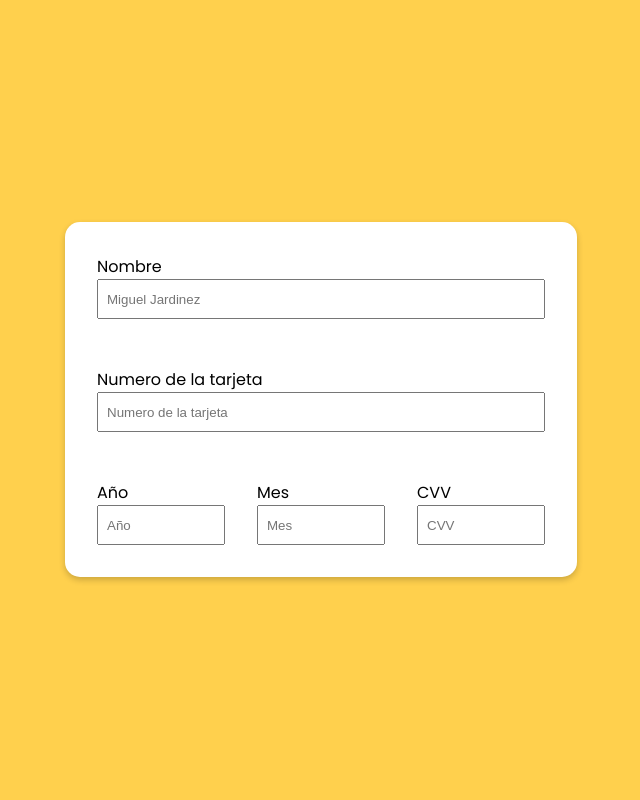
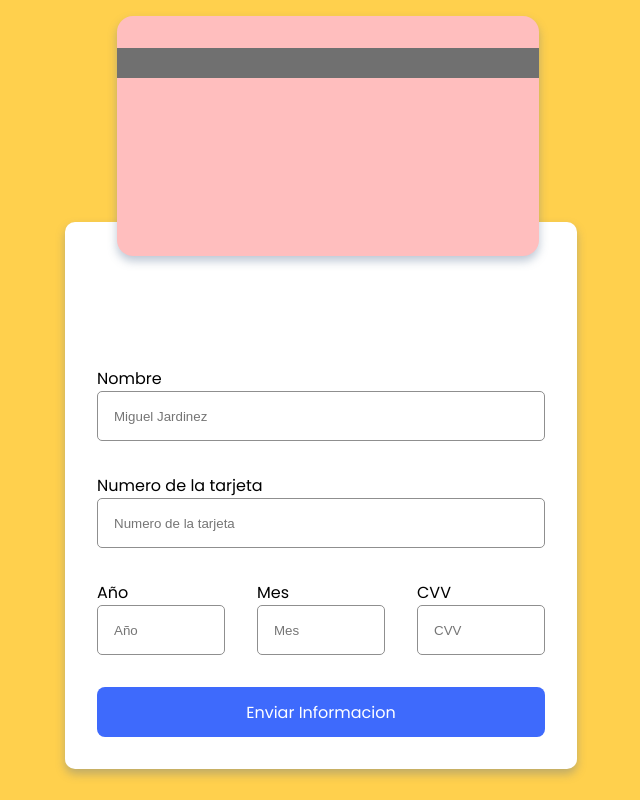
Before and after one commit to MiguelJardinez/formulario_tarjeta, a plain HTML site: page index.html in a window 1280 px wide. Shown: the whole page, without its empty margins (334-974 px from the left). Drawn offline with Linux system fonts and the light colour scheme.

Commit message:
Se termino el diseño de la tarjeta

```diff
--- a/index.html
+++ b/index.html
@@ -10,20 +10,33 @@
 
 <body>
 
-    <section class="tarjeta-frontal">
+
+    <div class="tarjeta-diseno">
+        <div class="container">
+
+            <section class="tarjeta trasera">
+                <div class="decoracion">
+                    <div class="barra"></div>
+                </div>
                 <div class="card-info">
 
                 </div>
             </section>
 
-    <section class="tarjeta-trasera">
+            <section class="tarjeta frontal">
                 <div class="card-info">
 
                 </div>
             </section>
 
-    <section class="tarjeta">
+        </div>
+    </div>
+
+
+    <section class="tarjeta-informacion">
         <div class="container">
+
+
             <div class="info-tarjeta">
                 <div class="entradas">
 
@@ -46,8 +59,10 @@
                                 <p>CVV</p><input type="text" placeholder="CVV">
                             </label>
                         </div>
+                        <div class="boton">
+                            <a class="enviar" href="">Enviar Informacion</a>
+                        </div>
                     </form>
-
                 </div>
             </div>
         </div>
--- a/sass/style.scss
+++ b/sass/style.scss
@@ -6,13 +6,15 @@ $color-fondo: #FFD04D;
 $color-tarjeta: linear-gradient(120deg #055D6B, #00B0A6);
 $color-bg: linear-gradient(90deg #E1AA12, #FF943B );
 $color-error: #FFBEBE;
+$color-boton: #3e6afc;
 $color-autocompletadp: #DEF3FE;
 
 //Box-shadow
-$sombra-form: 0 3px 6px rgba(0,0,0, 0.2);
+$sombra-form: 0 5px 10px rgba(90, 116, 148, 0.4);
 
 //color de fuente
 $color-letras-normales: #707070;
+$color-borde-input: #8f8f8f;
 $color-letras-tarjeta: #EEEEEE;
 $color-letras-error: #D62828;
 
@@ -41,10 +43,58 @@ body{
     background: $color-fondo;
 }
 
+a{
+    color: white;
+    text-decoration: none;
+}
+
+
 input{
-    height: 40px;
-    padding: 0.5rem;
+    border-radius: 5px;
+    border: solid 1px $color-borde-input;
+    height: 50px;
+    padding: 1rem;
 }
+
+.tarjeta-diseno{
+
+    .tarjeta{
+        position: absolute;
+        z-index: 2;
+        left: calc(50% - 189px);
+        box-shadow: $sombra-form;
+        top: 1rem;
+        width: 33%;
+        height: 240px;
+        border-radius: 1rem;
+
+    }
+
+
+    & .frontal{
+        background: $color-boton;
+        display: none;
+    }
+
+    & .trasera{
+        background: $color-error;
+
+        & .decoracion{
+            position: relative;
+
+            & .barra{
+                position: absolute;
+                z-index: 3;
+                height: 30px;
+                width: 100%;
+                top: 2rem;
+                background: $color-letras-normales;
+            }
+        }
+    }
+}
+
+
 
 .info-tarjeta{
     display: flex;
@@ -55,16 +105,17 @@ input{
     width: 40%;
     background: white;
     height: auto;
-    border-radius: 15px;
+    border-radius: 10px;
     box-shadow: $sombra-form;
-    padding: 2rem;
+    padding: 9rem 2rem 2rem;
+    margin-bottom: 3rem;
 
     .formulario{
         width: 100%;
         height: 100%;
 
         & input{
-            margin-bottom: 3rem;
+            margin-bottom: 2rem;
         }
 
         & .nombre, .numero{
@@ -83,6 +134,23 @@ input{
                     margin: 0;
                 }
             }
+
+            & .boton{
+                display: flex;
+                text-align: center;
+                margin-top: 2rem;
+                background: $color-boton;
+                height: 50px;
+                border-radius: 8px;
+
+                 & a{
+                    width: 100%;
+                    height: 100%;
+                    display: flex;
+                    align-items: center;
+                    justify-content: center;
+                }
+            }
         }
 }
 
```
Also changed, not shown: css/style.css, 1 other file. Lines whose indentation alone changed are shown as unchanged.
